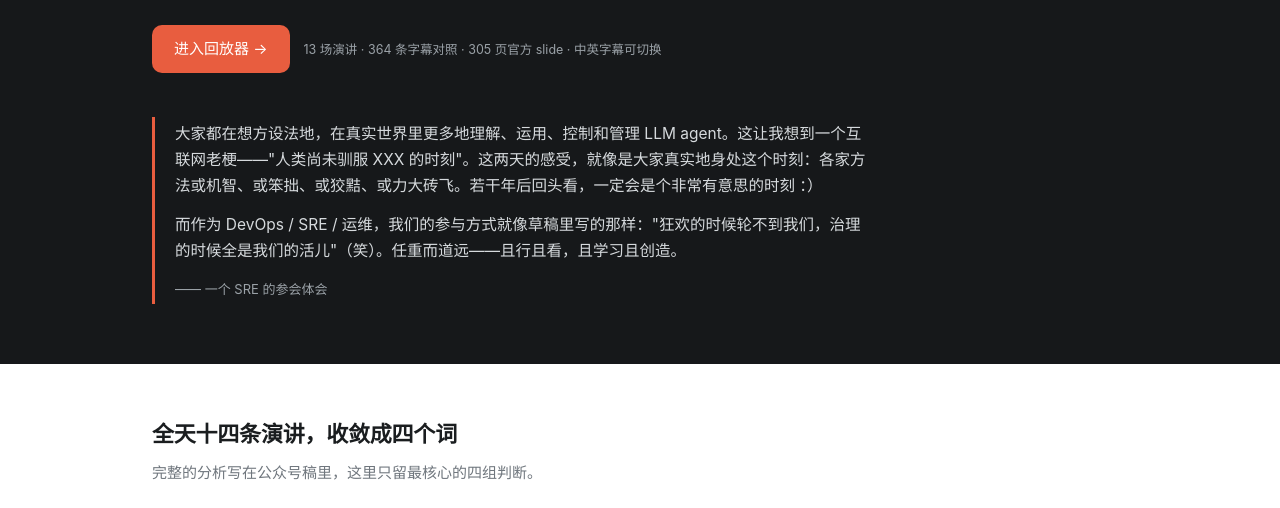
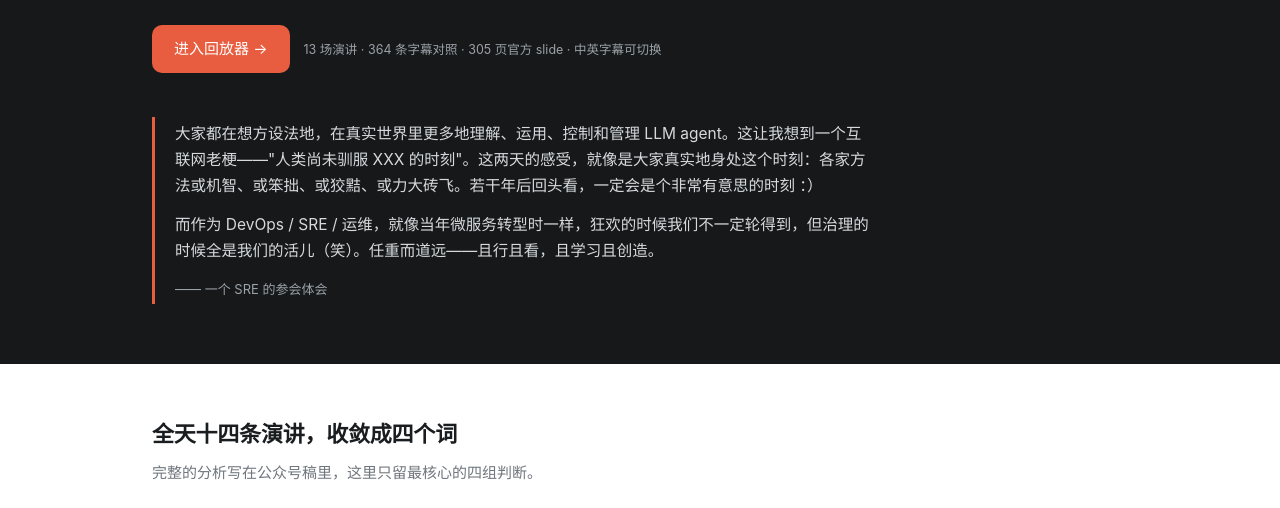
Before and after one commit to lzpsqzr/agntcon-mcpcon-shanghai-2026-replay, a plain HTML site: page index.html in a window 1280 px wide. Shown: the part 280-788 px from the top of the page. Drawn offline with Linux system fonts and the light colour scheme.

Commit message:
hero：金句去掉「草稿」指代，接微服务转型类比

```diff
--- a/index.html
+++ b/index.html
@@ -82,7 +82,7 @@
         <a class="cta" href="player.html">进入回放器 →</a><span class="cta-note">13 场演讲 · 364 条字幕对照 · 305 页官方 slide · 中英字幕可切换</span>
         <blockquote class="quote">
           <p>大家都在想方设法地，在真实世界里更多地理解、运用、控制和管理 LLM agent。这让我想到一个互联网老梗——"人类尚未驯服 XXX 的时刻"。这两天的感受，就像是大家真实地身处这个时刻：各家方法或机智、或笨拙、或狡黠、或力大砖飞。若干年后回头看，一定会是个非常有意思的时刻 ：）</p>
-          <p>而作为 DevOps / SRE / 运维，我们的参与方式就像草稿里写的那样："狂欢的时候轮不到我们，治理的时候全是我们的活儿"（笑）。任重而道远——且行且看，且学习且创造。</p>
+          <p>而作为 DevOps / SRE / 运维，就像当年微服务转型时一样，狂欢的时候我们不一定轮得到，但治理的时候全是我们的活儿（笑）。任重而道远——且行且看，且学习且创造。</p>
           <p class="sig">—— 一个 SRE 的参会体会</p>
         </blockquote>
       </div>
```
